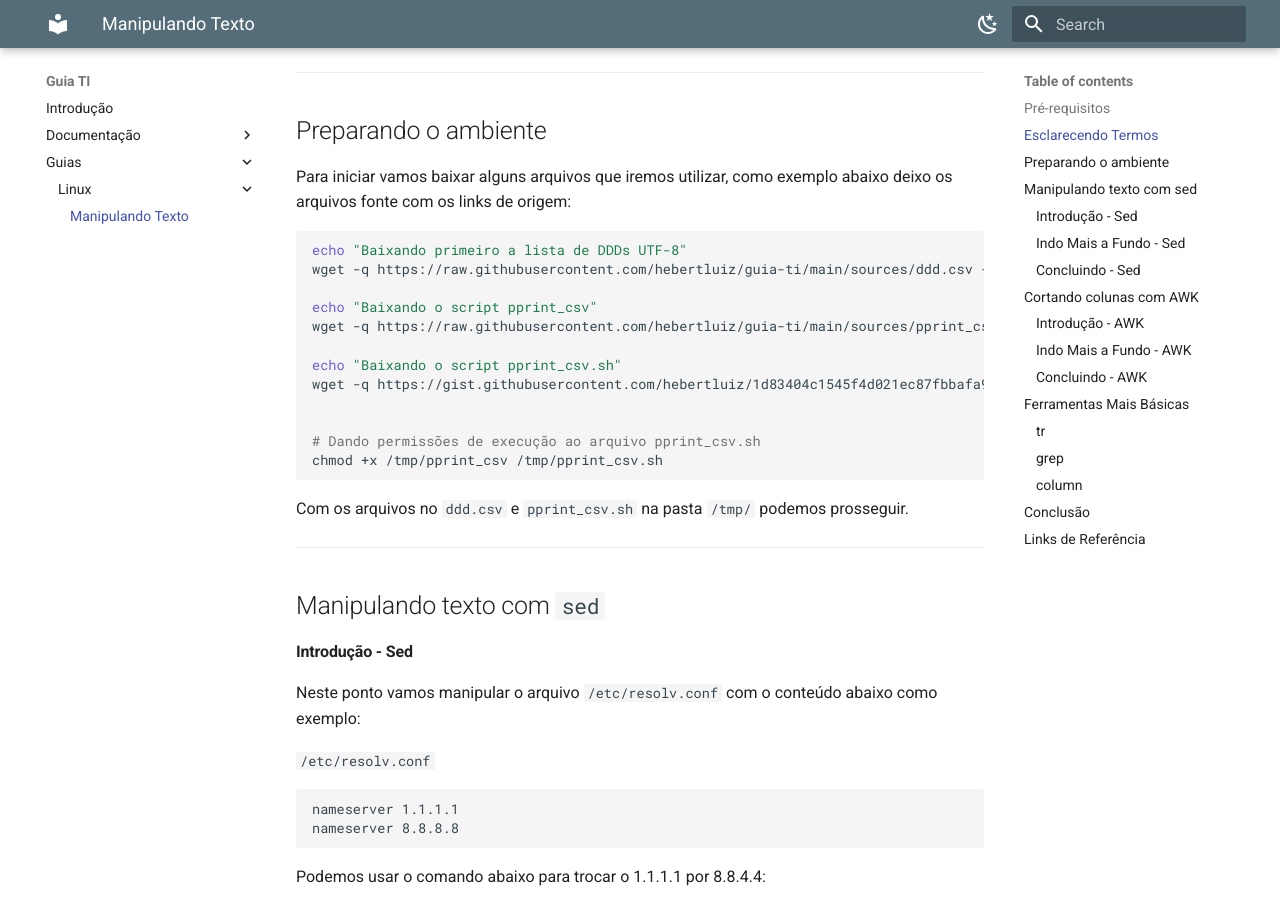
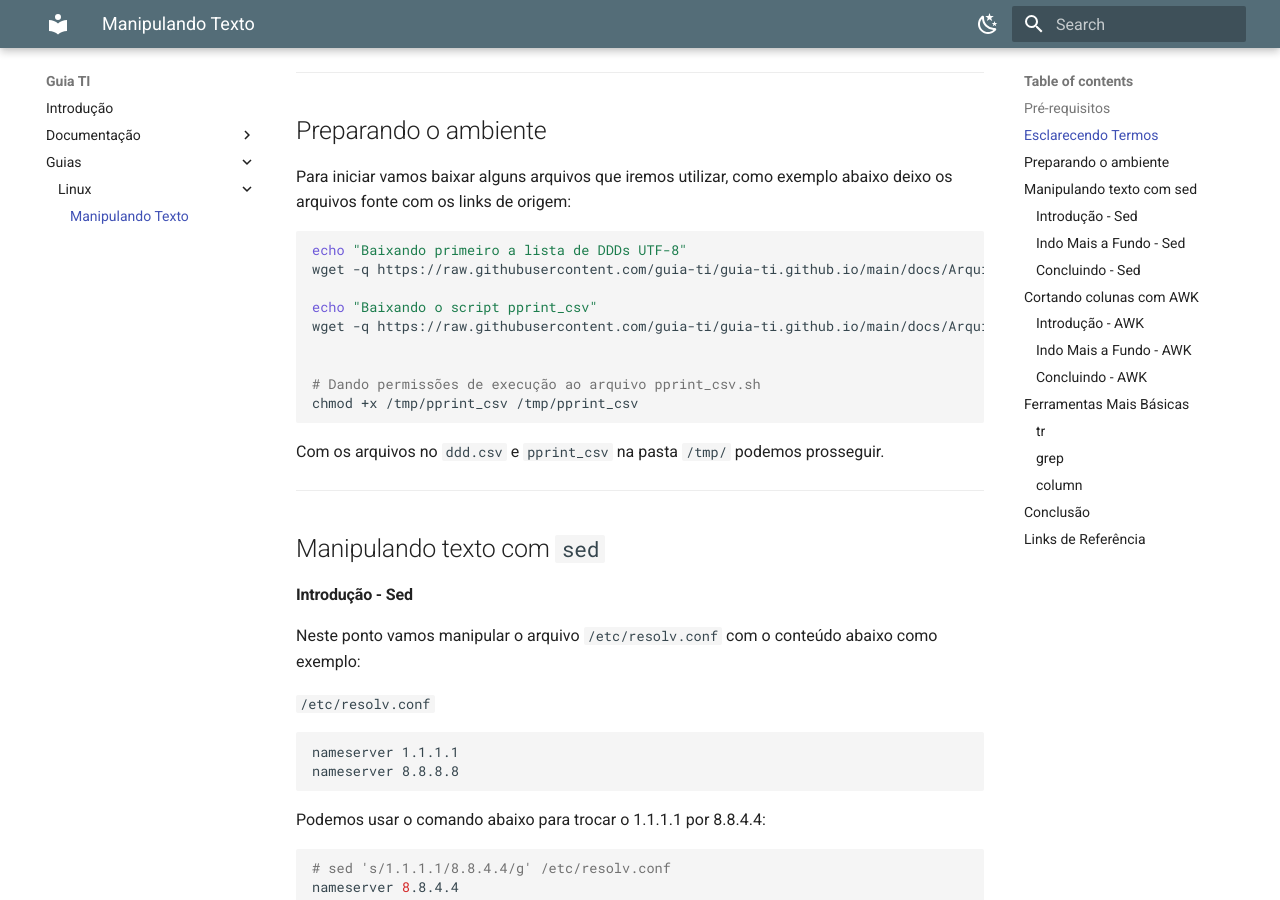
Before and after one commit to guia-ti/guia-ti.github.io, an MkDocs documentation site: the page built from docs/Guias/Linux/Manipulando Texto no Terminal.md, in a window 1280 px wide and 900 px high, scrolled down 1124 px. Built offline with MkDocs 1.6.1 and Material for MkDocs 9.7.7, drawn with Linux system fonts in a browser that asks for light colours.

Commit message:
vault backup hev-desktop: 2023-05-14 03:43:34
Affected files:
docs/Guias/Linux/Manipulando Texto no Terminal.md

````diff
--- a/docs/Guias/Linux/Manipulando Texto no Terminal.md
+++ b/docs/Guias/Linux/Manipulando Texto no Terminal.md
@@ -58,20 +58,17 @@
 
 ```bash
 echo "Baixando primeiro a lista de DDDs UTF-8"
-wget -q https://raw.githubusercontent.com/hebertluiz/guia-ti/main/sources/ddd.csv -O /tmp/ddd.csv
+wget -q https://raw.githubusercontent.com/guia-ti/guia-ti.github.io/main/docs/Arquivos/ddd.csv -O /tmp/ddd.csv
 
 echo "Baixando o script pprint_csv"
-wget -q https://raw.githubusercontent.com/hebertluiz/guia-ti/main/sources/pprint_csv -O /tmp/pprint_csv
-
-echo "Baixando o script pprint_csv.sh"
-wget -q https://gist.githubusercontent.com/hebertluiz/1d83404c1545f4d021ec87fbbafa9aff/raw/1c4227b4a3a89269d2b21bcae24d5a7d0eaba4dd/pprint_csv.sh -O /tmp/pprint_csv.sh
+wget -q https://raw.githubusercontent.com/guia-ti/guia-ti.github.io/main/docs/Arquivos/pprint_csv -O /tmp/pprint_csv
 
 
 # Dando permissões de execução ao arquivo pprint_csv.sh
-chmod +x /tmp/pprint_csv /tmp/pprint_csv.sh
+chmod +x /tmp/pprint_csv /tmp/pprint_csv
 ```
 
-Com os arquivos no `ddd.csv` e `pprint_csv.sh` na pasta `/tmp/` podemos prosseguir.
+Com os arquivos no `ddd.csv` e `pprint_csv` na pasta `/tmp/` podemos prosseguir.
 
 
 
@@ -279,7 +276,10 @@
 then
     if [ -f "$infile" -a -r $infile ]
     then
-        sed -e 's/[,;]\([,;]\)/ \1/g;' "$infile" | tr -d \"\'\` | column -t -s\;, |less
+        sed -e 's/[,;]\([,;]\)/ \1/g;' "$infile" \
+            | tr -d \"\'\` \
+            | column -t -s\;, \
+            | less
 
     else
         printf -- "ERROR: File does not exists or isn't readable.\n\t"
````
